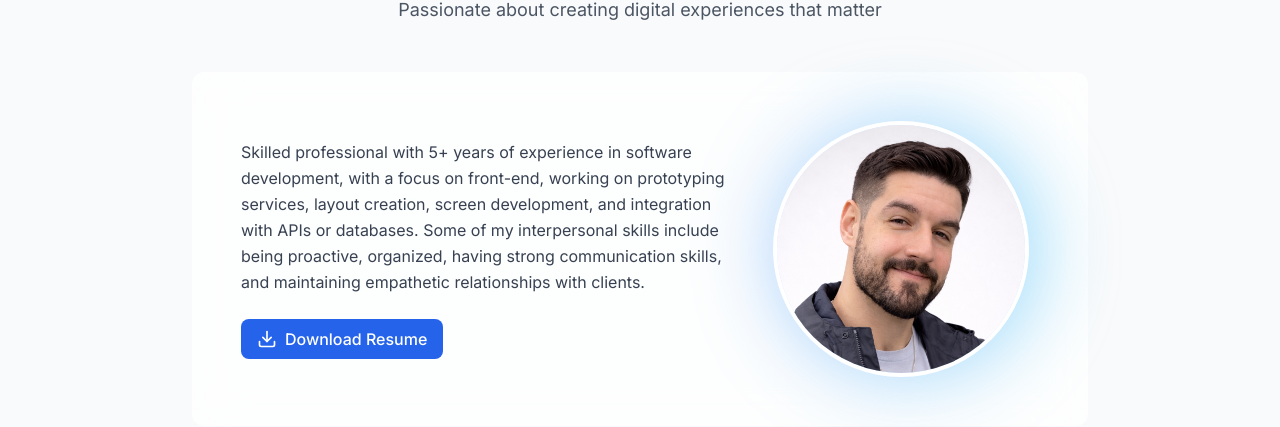
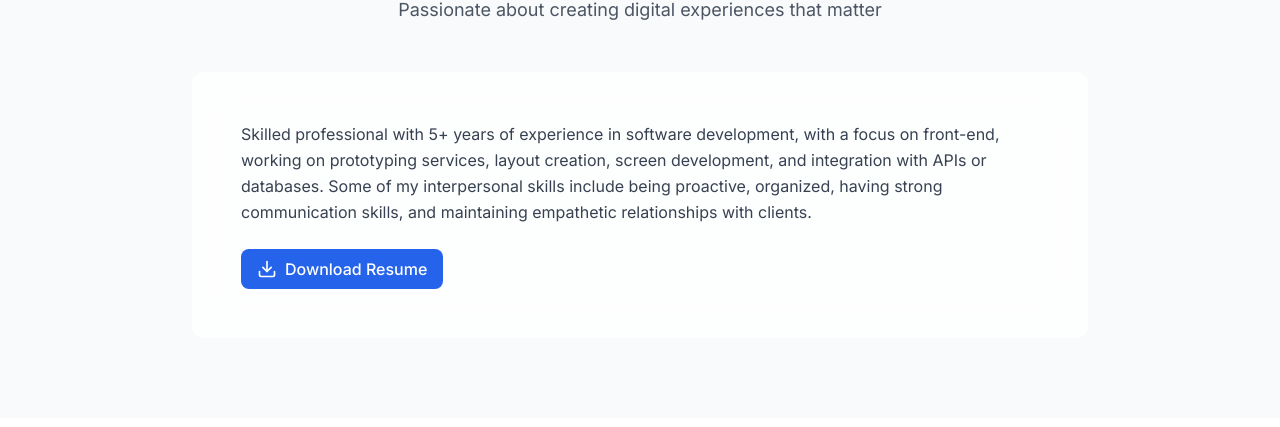
Before and after one commit to xavierbruno/Portfolio-Bruno-Xavier, a React (Vite) app in the folder packages/react-portfolio/: page /#about in a window 1280 px wide. Shown: the part 940-1367 px from the top of the page. Built offline with nearby package versions, Linux system fonts and the light colour scheme; no server answers.

Commit message:
feat: show profile photo only in dark mode

```diff
--- a/packages/react-portfolio/src/pages/Home/sections/About.tsx
+++ b/packages/react-portfolio/src/pages/Home/sections/About.tsx
@@ -42,7 +42,7 @@ export default function About() {
                   </a>
                 </div>
               </div>
-              <div className="md:w-1/3">
+              <div className="md:w-1/3 hidden dark:block">
                 <div className="relative">
                   <div className="absolute inset-0 bg-gradient-to-r from-primary-400 to-secondary-400 rounded-full blur-2xl opacity-50"></div>
                   <img
```
